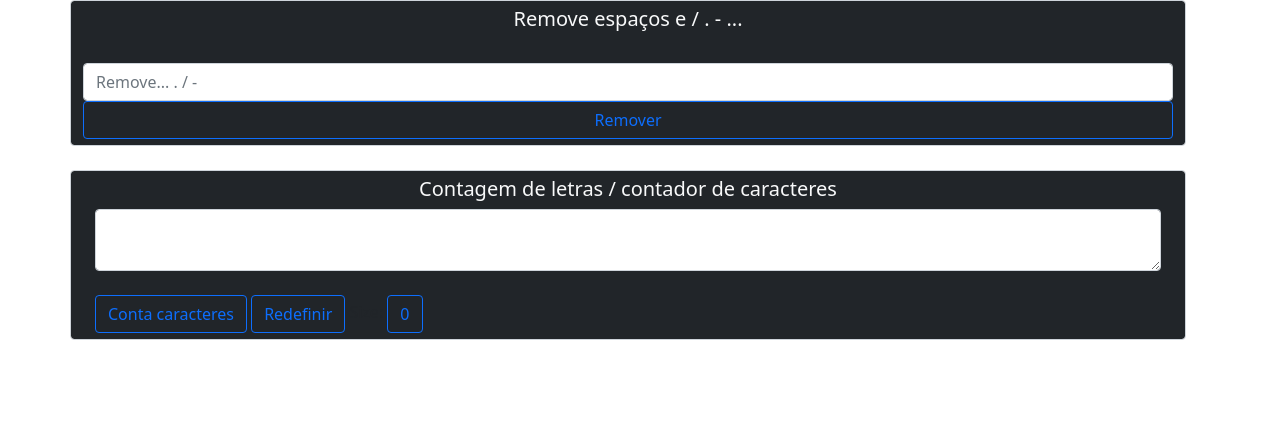
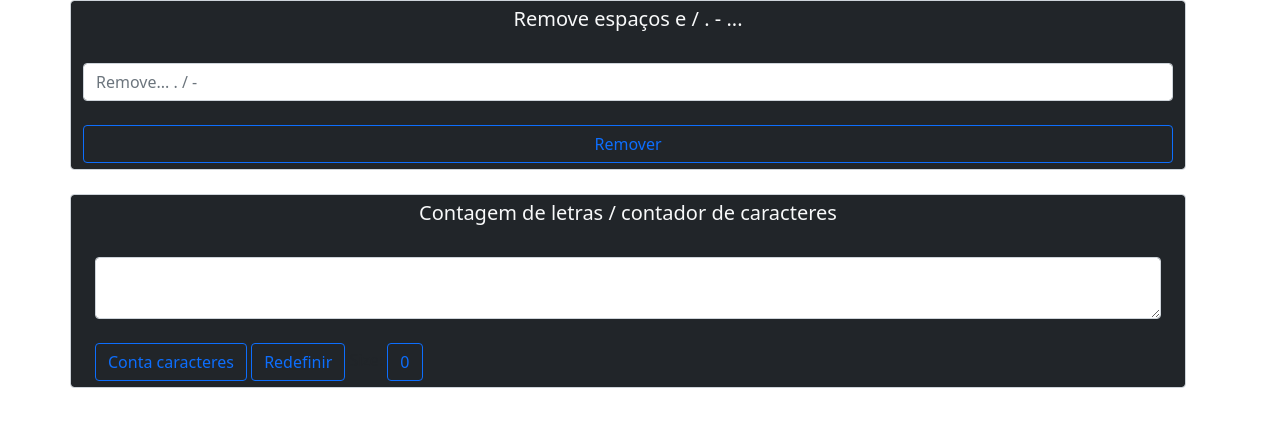
Before and after one commit to Wisterleys/util, a website: page index.html in a window 1280 px wide. Drawn offline with nearby package versions, Linux system fonts and the light colour scheme.

Commit message:
Update in the layout

```diff
--- a/index.html
+++ b/index.html
@@ -14,13 +14,13 @@
         <section class="row form-control bg-dark">
             <p class="h5 bg-dark text-light text-center">Remove espaços e / . - ...</p>
             <label for="res"></label>
-            <input type="text" name="res" id="clear" placeholder="Remove... . / - " class="form-control col-md-4">
+            <input type="text" name="res" id="clear" placeholder="Remove... . / - " class="form-control col-md-4"><br>
             <button id="btn" class="btn btn-outline-primary col-md-12">Remover</button>
         </section>
         <br>
         <section class="row form-control bg-dark">
             <label for="cont" class="h5 bg-dark text-light text-center">Contagem de letras / contador de caracteres</label>
-            <div class="centerText col-md-12" id="cont">
+            <div class="centerText col-md-12" id="cont"><br>
                 <form action="" class="col-md-12">
                     <textarea name="charcount" class="form-control" id="charcount"></textarea><br>
 
```
